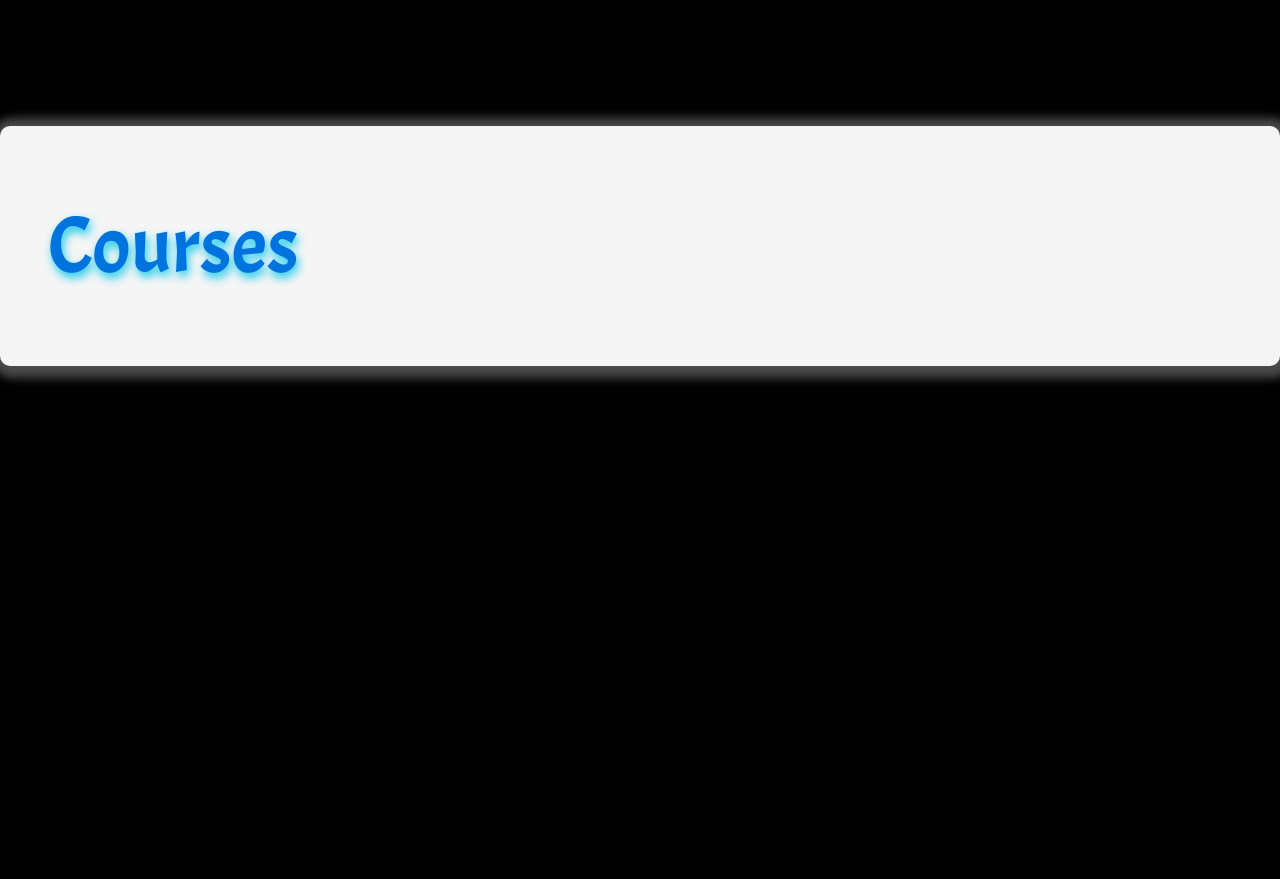
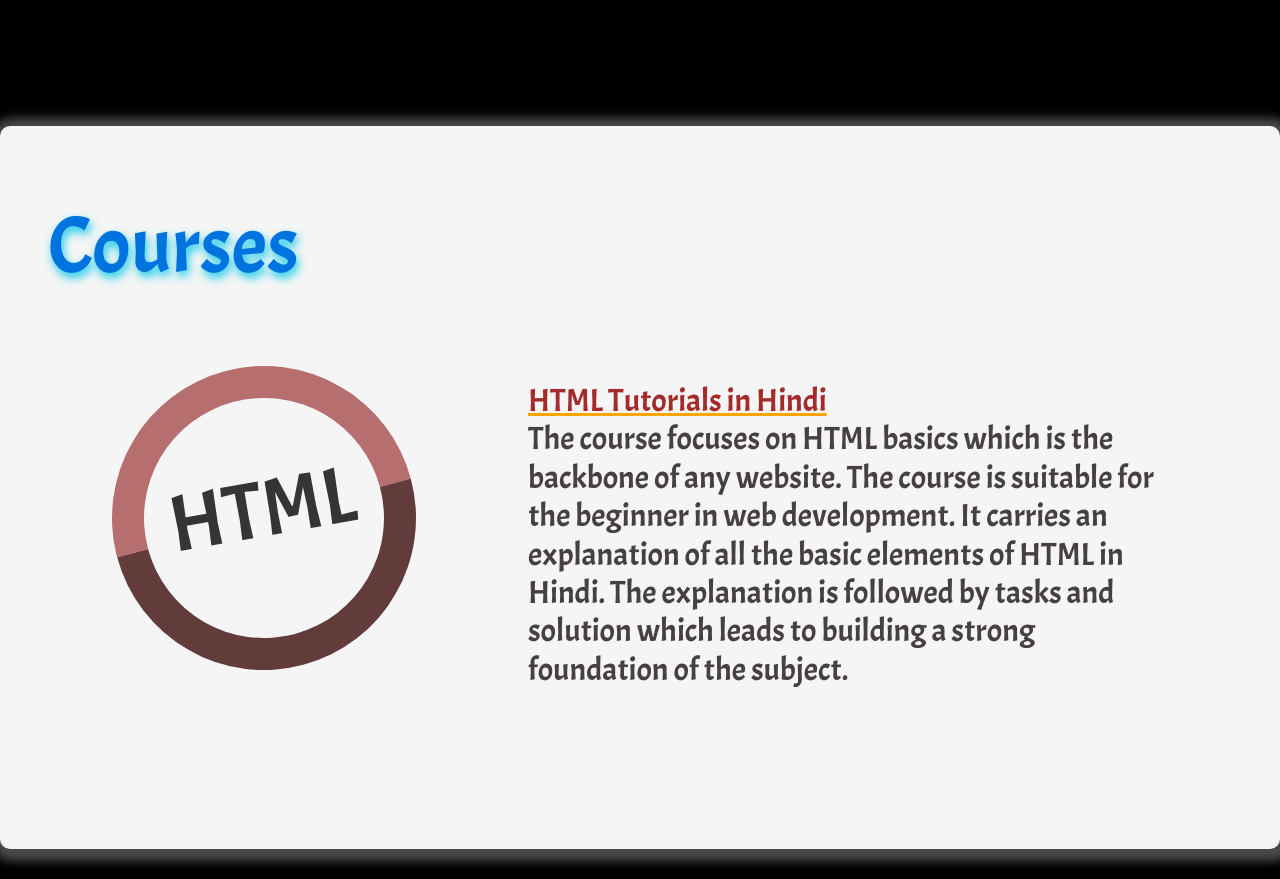
Before and after one commit to shivamanand-dev/webdev, a React app: page / in a window 1280 px wide. Shown: the part 720-1599 px from the top of the page. Before the commit the page ends 1116 px from the top, so only its background shows below. Built offline with nearby package versions, Linux system fonts and the light colour scheme.

Commit message:
modified

```diff
--- a/src/Components/Courses/courses.js
+++ b/src/Components/Courses/courses.js
@@ -4,12 +4,28 @@ import reset from "../../reset.css";
 
 const courses = () => {
   return (
-    <section
-      className={
-        classes.wrapper + " " + classes.courses + " " + classes.gradientBorder
-      }
-    >
+    <section className={classes.wrapper + " " + classes.courses}>
       <h3 className={classes.title}>Courses</h3>
+
+      <article className={classes.gridCol2}>
+        <div className={classes.htmlCircle}>
+          <div className={classes.htmlCircleText}>
+            <h2 className={classes.htmlCircleTitle}>HTML</h2>
+          </div>
+        </div>
+        <div className={classes.about}>
+          <p className={classes.aboutText}>
+            <span className={classes.aboutTextTitle}>
+              HTML Tutorials in Hindi
+            </span>{" "}
+            <br /> The course focuses on HTML basics which is the backbone of
+            any website. The course is suitable for the beginner in web
+            development. It carries an explanation of all the basic elements of
+            HTML in Hindi. The explanation is followed by tasks and solution
+            which leads to building a strong foundation of the subject.
+          </p>
+        </div>
+      </article>
     </section>
   );
 };
```
